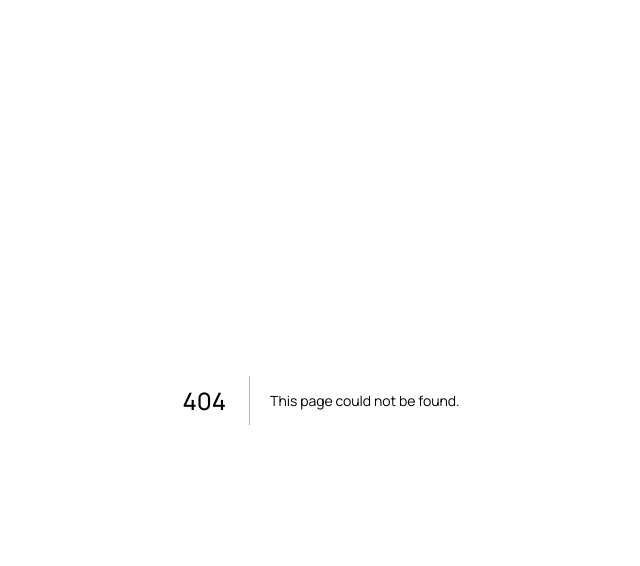
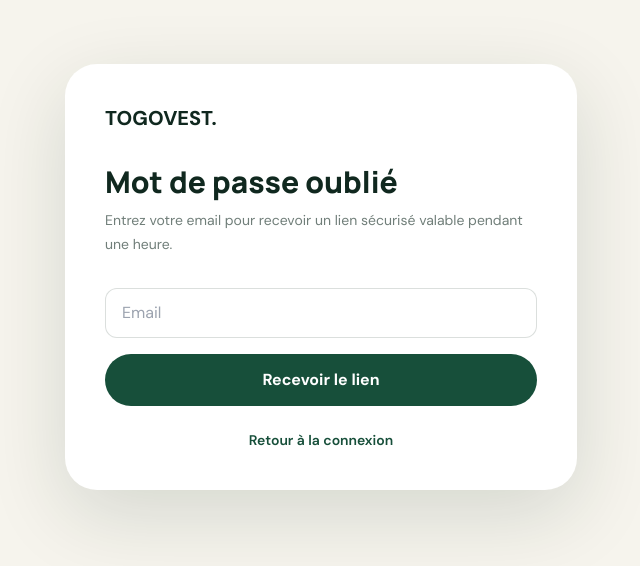
Before and after one commit to mesavic3-png/togovest, a Next.js app: page /mot-de-passe-oublie in a window 1280 px wide. Before the commit this address had no page. Shown: the top 566 px of the page, without its empty margins (319-959 px from the left). Built offline with nearby package versions, Linux system fonts and the light colour scheme.

Commit message:
feat: add forgot password page

```diff
--- /dev/null
+++ b/app/mot-de-passe-oublie/page.tsx
@@ -0,0 +1,40 @@
+"use client";
+
+import { FormEvent, useState } from "react";
+
+export default function ForgotPasswordPage() {
+  const [message, setMessage] = useState("");
+  const [loading, setLoading] = useState(false);
+
+  async function submit(event: FormEvent<HTMLFormElement>) {
+    event.preventDefault();
+    setLoading(true);
+    const form = new FormData(event.currentTarget);
+    const response = await fetch("/api/auth/forgot-password", {
+      method: "POST",
+      headers: { "Content-Type": "application/json" },
+      body: JSON.stringify({ email: String(form.get("email") || "") }),
+    });
+    const data = await response.json();
+    setMessage(data.message);
+    setLoading(false);
+  }
+
+  return (
+    <main className="min-h-screen bg-sand px-5 py-16 text-ink">
+      <div className="mx-auto max-w-lg rounded-[2rem] bg-white p-7 shadow-soft sm:p-10">
+        <a href="/" className="font-display text-xl font-extrabold">TOGOVEST.</a>
+        <h1 className="mt-8 text-3xl font-extrabold">Mot de passe oublié</h1>
+        <p className="mt-2 text-sm leading-6 text-ink/60">Entrez votre email pour recevoir un lien sécurisé valable pendant une heure.</p>
+        <form onSubmit={submit} className="mt-8 space-y-4">
+          <input name="email" type="email" required placeholder="Email" className="w-full rounded-xl border border-ink/15 px-4 py-3" />
+          {message && <p className="rounded-xl bg-forest/10 px-4 py-3 text-sm text-forest">{message}</p>}
+          <button disabled={loading} className="w-full rounded-full bg-forest px-5 py-3.5 font-bold text-white disabled:opacity-60">
+            {loading ? "Envoi en cours…" : "Recevoir le lien"}
+          </button>
+        </form>
+        <a href="/connexion" className="mt-6 block text-center text-sm font-semibold text-forest">Retour à la connexion</a>
+      </div>
+    </main>
+  );
+}
```
